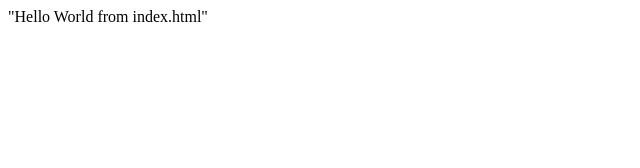
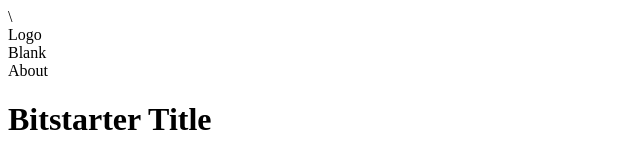
Before and after one commit to florinciontu/bitstarter, a website: page index.html in a window 1280 px wide. Shown: the whole page, without its empty margins (0-640 px from the left). Drawn offline with Linux system fonts and the light colour scheme.

Commit message:
test commit

```diff
--- a/index.html
+++ b/index.html
@@ -1 +1,30 @@
-"Hello World from index.html"
+<!DOCTYPE html>
+<html lang="en">\
+ <head>
+ <title>My first Bitstarter</title>
+ </head>
+
+ <body>
+   <div class="container">
+     <div class="row navigation">
+       <div class="span2 logo">
+          Logo
+       </div>
+       <div class="span6 blank">
+          Blank
+       </div>
+       <div class="span4 about">
+          About
+       </div>
+    </div>
+    <div class="row heading">
+       <div class="span12">
+          <h1> Bitstarter Title<h1>
+       </div>
+     </div>
+   </div>
+
+ </body>
+
+
+</html>
```
